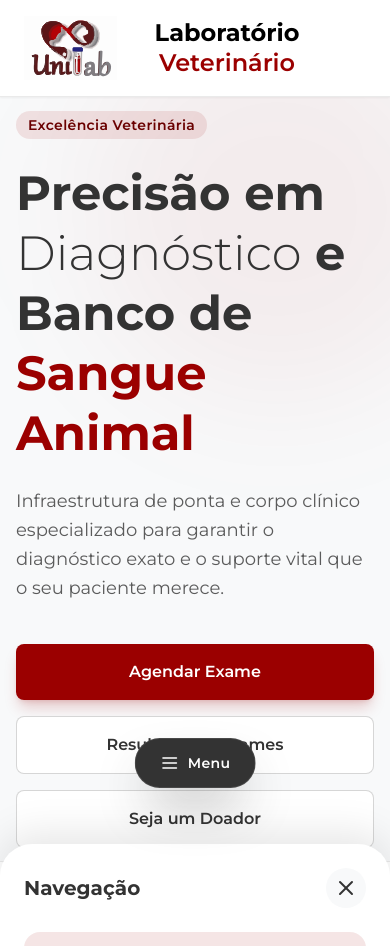
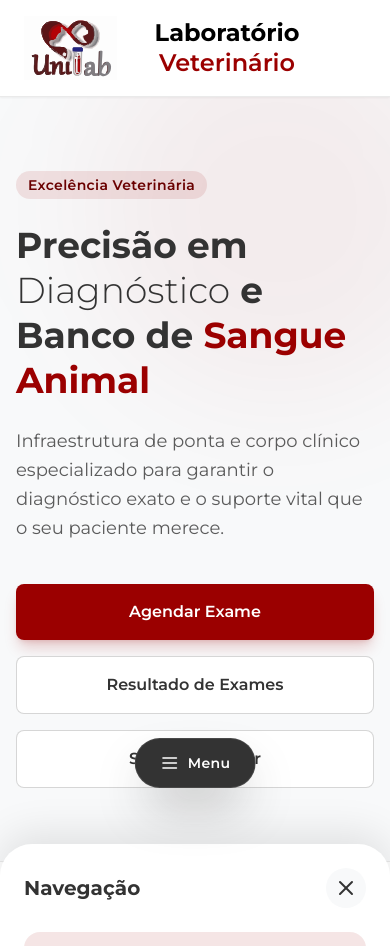
Before and after one commit to Fmarzochi/unilab, a Next.js app in the folder frontend/: page / in a window 390 px wide. Built offline with nearby package versions, Linux system fonts and the light colour scheme.

Commit message:
Eu corrigi a responsividade e o scroll no desktop e limpei a sintaxe do código

```diff
--- a/frontend/src/app/layout.tsx
+++ b/frontend/src/app/layout.tsx
@@ -10,6 +10,7 @@ const montserrat = Montserrat({
 });
 
 export const metadata: Metadata = {
+  metadataBase: new URL("http://localhost:3000"),
   title: "Unilab - Laboratório Veterinário e Banco de Sangue Animal",
   description: "Infraestrutura de ponta e corpo clínico especializado em diagnósticos precisos e banco de sangue animal em Americana/SP e região.",
   keywords: [
@@ -28,7 +29,7 @@ export const metadata: Metadata = {
   openGraph: {
     title: "Unilab - Laboratório Veterinário",
     description: "Diagnóstico exato e suporte vital que o seu paciente merece. Atendimento especializado em Americana e região.",
-    url: "https://www.unilab.com.br", // Atualize para o domínio real quando o site for pro ar
+    url: "/",
     siteName: "Unilab Vet",
     images: [
       {
--- a/frontend/src/app/page.tsx
+++ b/frontend/src/app/page.tsx
@@ -5,13 +5,13 @@ import Link from "next/link";
 
 export default function Home() {
   return (
-    <div className="relative min-h-[calc(100vh-80px)] flex items-center bg-unilab-offWhite overflow-hidden">
+    <div className="relative flex items-center lg:items-start min-h-[calc(100vh-80px)] lg:min-h-0 lg:pt-16 lg:pb-8 bg-unilab-offWhite overflow-hidden">
 
       {/* Elemento de design ao fundo */}
       <div className="absolute top-0 right-0 -mr-20 -mt-20 w-96 h-96 rounded-full bg-unilab-red/5 blur-3xl pointer-events-none" />
 
       <div className="max-w-7xl mx-auto px-4 sm:px-6 lg:px-8 relative z-10 w-full">
-        <div className="max-w-3xl">
+        <div className="max-w-4xl">
 
           <motion.div
             initial={{ opacity: 0, y: 20 }}
@@ -28,9 +28,8 @@ export default function Home() {
             animate={{ opacity: 1, y: 0 }}
             transition={{ duration: 0.8, ease: "easeOut", delay: 0.1 }}
           >
-            <h1 className="text-5xl md:text-6xl font-bold text-unilab-gray leading-tight mb-6">
-              Precisão em <span className="font-light">Diagnóstico</span> e <br className="hidden md:block" />
-              Banco de <span className="text-unilab-red">Sangue Animal</span>
+            <h1 className="text-4xl md:text-5xl lg:text-6xl font-bold text-unilab-gray leading-tight mb-6">
+              Precisão em <span className="font-light">Diagnóstico</span> e Banco de <span className="text-unilab-red">Sangue Animal</span>
             </h1>
           </motion.div>
 
@@ -52,22 +51,21 @@ export default function Home() {
           >
             <Link
               href="/exames"
-              className="inline-flex justify-center items-center px-8 py-4 bg-unilab-red text-unilab-white rounded-lg font-semibold transition-all hover:bg-unilab-darkRed hover:scale-[1.02] active:scale-[0.98] shadow-lg shadow-unilab-red/20"
+              className="inline-flex w-full sm:w-auto justify-center items-center px-8 py-4 bg-unilab-red text-unilab-white rounded-lg font-semibold transition-all hover:bg-unilab-darkRed hover:scale-[1.02] active:scale-[0.98] shadow-lg shadow-unilab-red/20 text-center"
             >
               Agendar Exame
             </Link>
 
-            {/* BOTÃO CORRIGIDO: Link apontando para a nova página de Resultados */}
             <Link
               href="/resultados"
-              className="inline-flex justify-center items-center px-8 py-4 bg-unilab-white text-unilab-gray border border-unilab-gray/20 rounded-lg font-semibold transition-all hover:bg-gray-50 hover:border-unilab-gray/40 active:scale-[0.98]"
+              className="inline-flex w-full sm:w-auto justify-center items-center px-8 py-4 bg-unilab-white text-unilab-gray border border-unilab-gray/20 rounded-lg font-semibold transition-all hover:bg-gray-50 hover:border-unilab-gray/40 active:scale-[0.98] text-center"
             >
               Resultado de Exames
             </Link>
 
             <Link
               href="/banco-de-sangue"
-              className="inline-flex justify-center items-center px-8 py-4 bg-unilab-white text-unilab-gray border border-unilab-gray/20 rounded-lg font-semibold transition-all hover:bg-gray-50 hover:border-unilab-gray/40 active:scale-[0.98]"
+              className="inline-flex w-full sm:w-auto justify-center items-center px-8 py-4 bg-unilab-white text-unilab-gray border border-unilab-gray/20 rounded-lg font-semibold transition-all hover:bg-gray-50 hover:border-unilab-gray/40 active:scale-[0.98] text-center"
             >
               Seja um Doador
             </Link>
```
